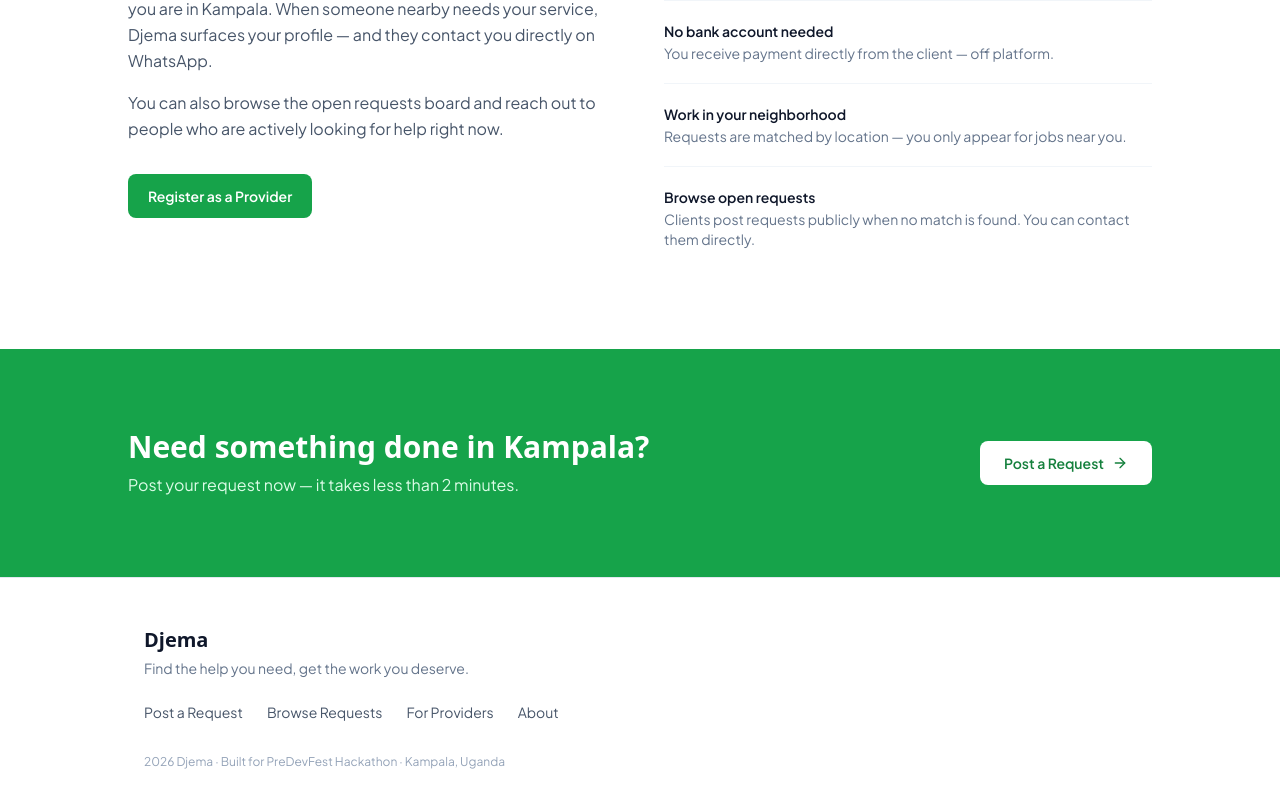
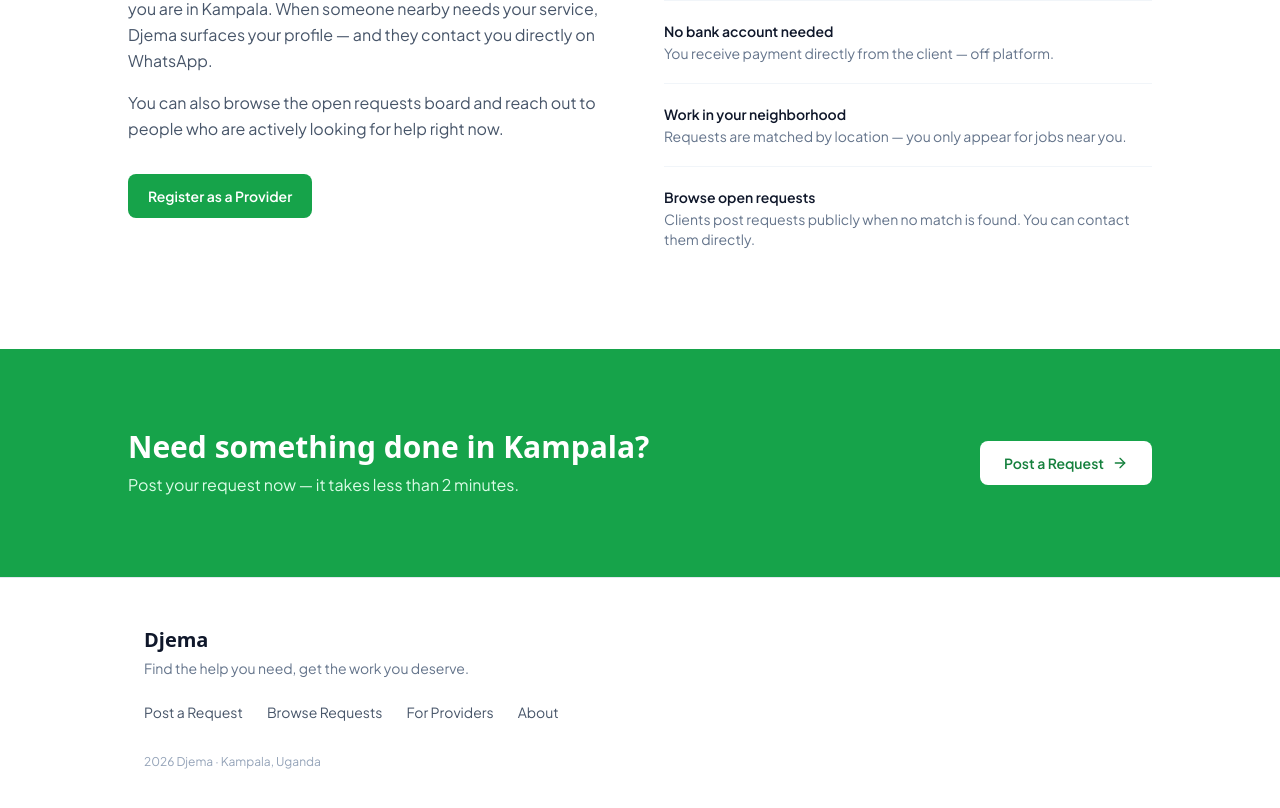
Before and after one commit to cherubin-umuragwa/djema, a React (Vite) app: page / in a window 1280 px wide. Shown: the part 1770-2578 px from the top of the page. Built offline with nearby package versions, Linux system fonts and the light colour scheme; no server answers; a web font is replaced by a local one.

Commit message:
chore: remove temp firestore rule files, include footer/login page updates and public assets

```diff
--- a/package.json
+++ b/package.json
@@ -30,12 +30,14 @@
     "@types/react-dom": "18.3.0",
     "@vitejs/plugin-react": "4.3.1",
     "autoprefixer": "10.4.19",
+    "dotenv": "^18.0.9",
     "eslint": "9.9.0",
     "eslint-plugin-react-hooks": "5.1.0-rc.0",
     "eslint-plugin-react-refresh": "0.4.9",
     "globals": "15.9.0",
     "postcss": "8.4.38",
     "tailwindcss": "3.4.4",
+    "tsx": "^4.23.15",
     "typescript": "5.5.3",
     "typescript-eslint": "8.0.1",
     "vite": "5.4.1",
--- a/src/components/layout/Footer.tsx
+++ b/src/components/layout/Footer.tsx
@@ -26,7 +26,7 @@
           </Link>
         </div>
         <p className="font-sans text-xs text-slate-400">
-          2026 Djema &middot; Built for PreDevFest Hackathon &middot; Kampala, Uganda
+          2026 Djema &middot; Kampala, Uganda
         </p>
       </div>
     </footer>
--- a/src/pages/LoginPage.tsx
+++ b/src/pages/LoginPage.tsx
@@ -64,7 +64,7 @@
   }
 
   return (
-    <main className="max-w-sm mx-auto py-12 px-4 flex flex-col gap-6">
+    <main className="max-w-sm mx-auto mt-16 py-12 px-4 flex flex-col gap-6">
       <div>
         <h1 className="font-display text-2xl font-bold text-slate-900">Welcome back</h1>
         <p className="font-sans text-sm text-slate-600 mt-2">
```
Also changed, not shown: public/images/hero1.jpg (added), 1 other file (tests, documents, lock files or other folders).
